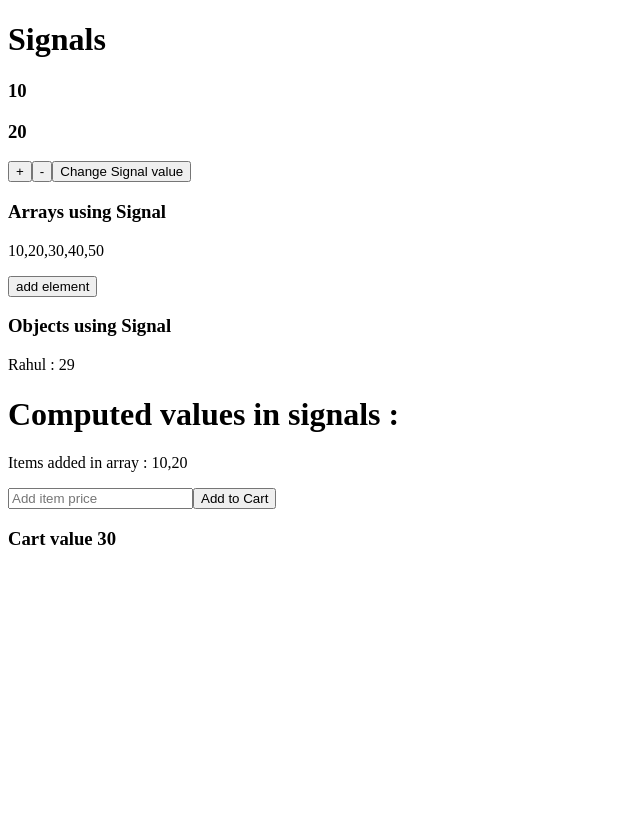
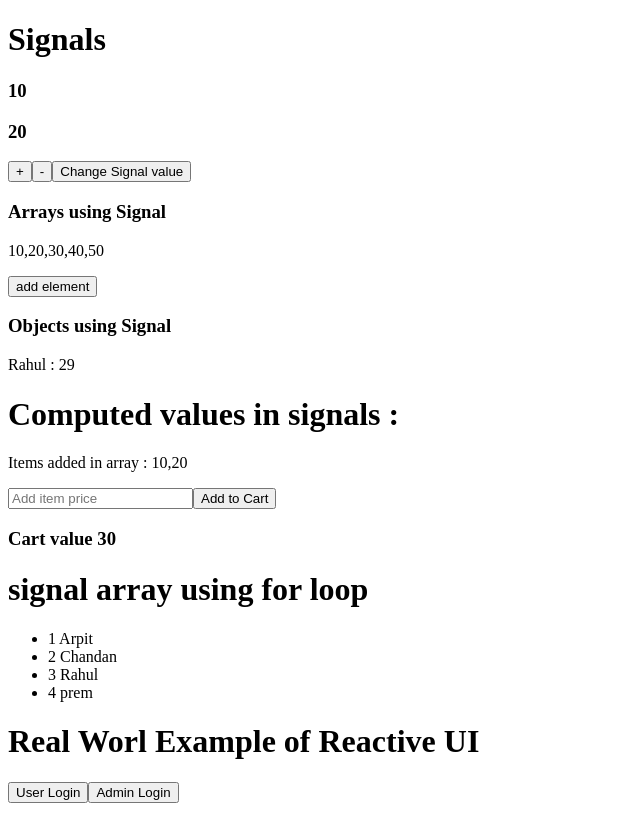
Before and after one commit to DK004/Angular-Full-Course, an Angular app: page / in a window 1280 px wide. Shown: the whole page, without its empty margins (0-640 px from the left). Built offline with nearby package versions, Linux system fonts and the light colour scheme.

Commit message:
signals using if and for

```diff
--- a/src/app/app.html
+++ b/src/app/app.html
@@ -22,3 +22,27 @@
 <button (click)="addItem(cart.value)">Add to Cart</button>
 
 <h3>Cart value {{cartValue()}}</h3>
+
+<h1>signal array using for loop</h1>
+<ul>
+@for (l of list(); track $index) {
+        <li><span>{{$index+1}}</span> {{l}}</li>
+    }
+</ul>
+
+<h1> Real Worl Example of Reactive UI</h1>
+<button (click)="uLogin()">User Login</button>
+<button (click)="aLogin()">Admin Login</button>
+
+@if (role() === 'user') {
+    <h2>Welcome User</h2>
+}@else if(role() === 'admin'){
+    <h2>Welcom Admin</h2>
+}
+
+<ul>
+
+    @for (f of features(); track $index) {
+    <li>{{f}}</li>
+    }
+</ul>
--- a/src/app/app.ts
+++ b/src/app/app.ts
@@ -63,5 +63,19 @@
   });
 
 
+  list=signal<String []>(["Arpit","Chandan","Rahul","prem"]);
+
+
+  features = signal<string[]>([]);
+  role = signal<'user' | 'admin'| ''>("");
+  uLogin(){
+    this.role.set('user');
+    this.features.set(['homePage','contact','about us']);
+  }
+
+  aLogin(){
+    this.role.set('admin');
+    this.features.set(['homePage','contact','about us','admin panel','stats and reports']);
+  }
 
 }
```
